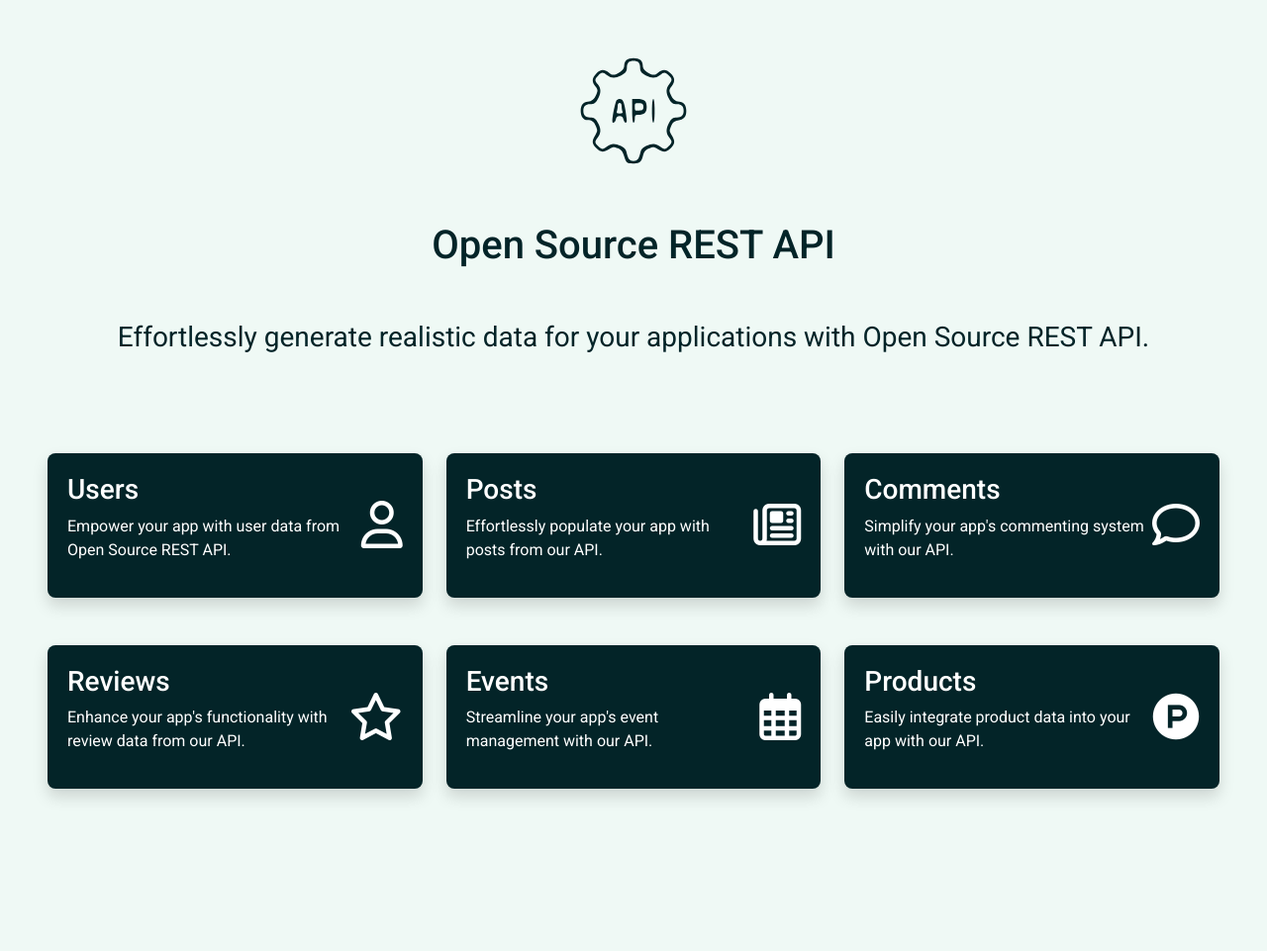
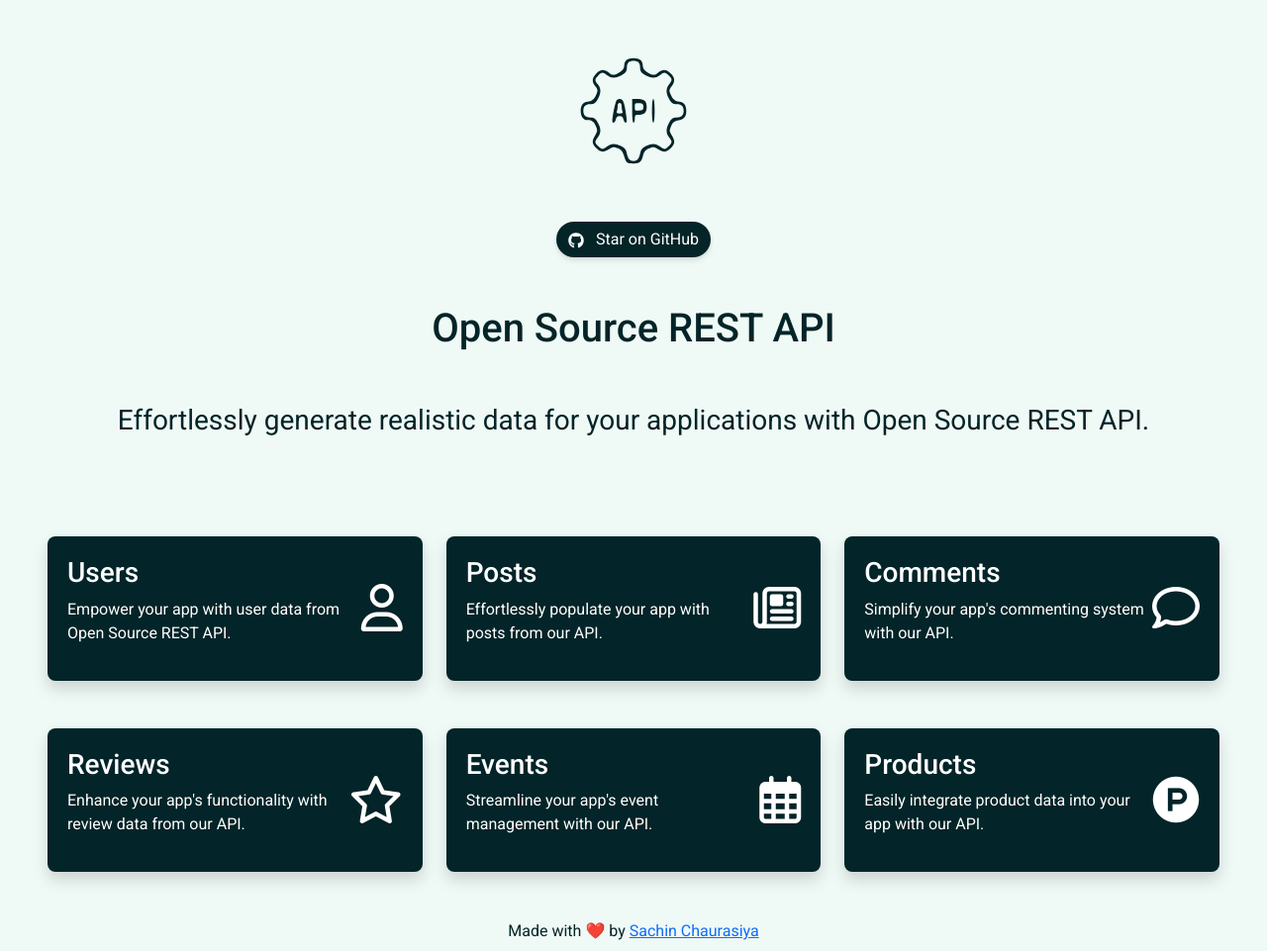
Before and after one commit to Sachin-chaurasiya/Open-Source-REST-API, a website: page public/index.html in a window 1280 px wide. Shown: the whole page at 99% size. Before the commit the page ends 845 px from the top, so only its background shows below. Drawn offline with nearby package versions, Linux system fonts and the light colour scheme.

Commit message:
chore: update landing page with github link

```diff
--- a/public/css/index.css
+++ b/public/css/index.css
@@ -49,7 +49,7 @@ html {
   margin: auto;
 }
 
-.py-4{
+.py-4 {
   padding: 16px 0px;
 }
 
@@ -66,3 +66,24 @@ pre[class*='language-'] {
   border-radius: 0.5rem;
   font-family: 'Roboto', sans-serif;
 }
+
+.github-button {
+  display: block;
+  cursor: pointer;
+  text-decoration: none;
+  color: white;
+  margin: auto;
+  width: max-content;
+}
+
+.github-button button {
+  padding: 6px 12px;
+  display: block;
+  box-shadow: 0 4px 6px -1px rgba(0, 0, 0, 0.1),
+    0 2px 4px -1px rgba(0, 0, 0, 0.06);
+  border-radius: 24px;
+  background: #042428;
+  margin: auto;
+  color: #ffffff;
+  border: none;
+}
--- a/public/index.html
+++ b/public/index.html
@@ -82,6 +82,24 @@
           src="./images/rest-api-96.svg"
           alt="rest-api-image"
         />
+        <a
+          target="_blank"
+          class="github-button pt-5"
+          href="https://github.com/Sachin-chaurasiya/Open-Source-REST-API"
+          ><button
+            class="chakra-button css-44sb5m"
+            type="button"
+            style="transform: none"
+          >
+            <span class="chakra-button__icon css-1wh2kri"
+              ><img
+                class="github-image"
+                src="./images/github.svg"
+                alt="github-image"
+            /></span>
+            <span class="ps-2 d-inline-block">Star on GitHub</span>
+          </button></a
+        >
         <h1 class="text-center mt-5 mb-0">Open Source REST API</h1>
         <p class="text-center mt-5 fs-3 mb-0">
           Effortlessly generate realistic data for your applications with Open
@@ -93,6 +111,10 @@
           <!-- Category route will be added here -->
         </div>
       </section>
+      <footer class="text-center pb-2">
+        Made with ❤️ by
+        <a href="https://github.com/Sachin-chaurasiya">Sachin Chaurasiya</a>
+      </footer>
     </main>
     <script
       src="https://cdn.jsdelivr.net/npm/bootstrap@5.2.3/dist/js/bootstrap.bundle.min.js"
```
Also changed, not shown: public/images/github.svg (added).
